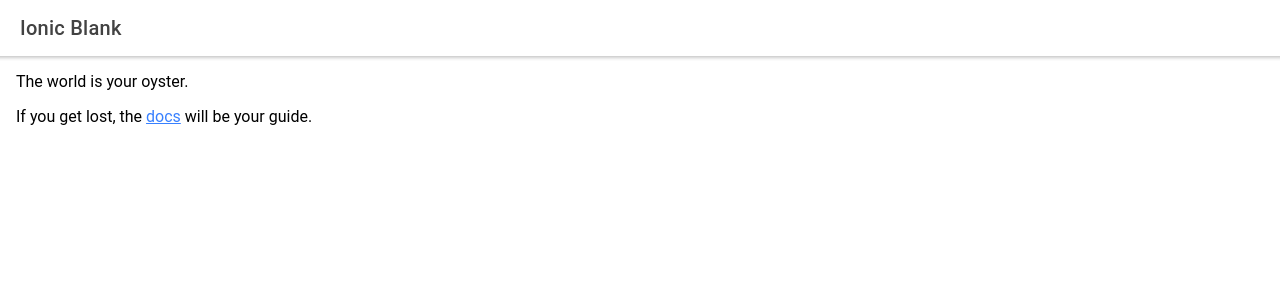
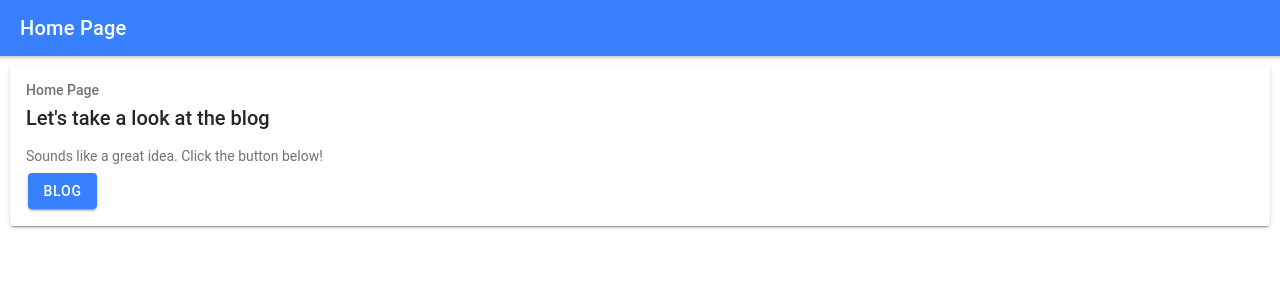
Before and after one commit to Thana-ptz/ionic-react, a React (Create React App) app: page /home in a window 1280 px wide. Shown: the top 300 px of the page. Built offline with nearby package versions, Linux system fonts and the light colour scheme.

Commit message:
Update Home.tsx

```diff
--- a/src/pages/Home.tsx
+++ b/src/pages/Home.tsx
@@ -1,26 +1,26 @@
-import { IonContent, IonHeader, IonPage, IonTitle, IonToolbar } from '@ionic/react';
 import React from 'react';
+import { IonToolbar, IonTitle, IonContent, IonCard, IonHeader, IonCardHeader, IonCardTitle, IonCardSubtitle, IonCardContent, IonButton } from '@ionic/react'
 
-const Home: React.FC = () => {
-  return (
-    <IonPage>
-      <IonHeader>
-        <IonToolbar>
-          <IonTitle>Ionic Blank</IonTitle>
-        </IonToolbar>
-      </IonHeader>
-      <IonContent className="ion-padding">
-        The world is your oyster.
-        <p>
-          If you get lost, the{' '}
-          <a target="_blank" rel="noopener noreferrer" href="https://ionicframework.com/docs/">
-            docs
-          </a>{' '}
-          will be your guide.
-        </p>
-      </IonContent>
-    </IonPage>
-  );
-};
+const HomePage = () => (
+  <>
+    <IonHeader>
+      <IonToolbar color="primary">
+        <IonTitle>Home Page</IonTitle>
+      </IonToolbar>
+    </IonHeader>
+    <IonContent>
+      <IonCard>
+        <IonCardHeader>
+          <IonCardSubtitle>Home Page</IonCardSubtitle>
+          <IonCardTitle>Let's take a look at the blog</IonCardTitle>
+        </IonCardHeader>
+        <IonCardContent>
+          <p>Sounds like a great idea. Click the button below!</p>
 
-export default Home;
+          <IonButton>Blog</IonButton>
+        </IonCardContent>
+      </IonCard>
+    </IonContent>
+  </>
+)
+export default HomePage
```
